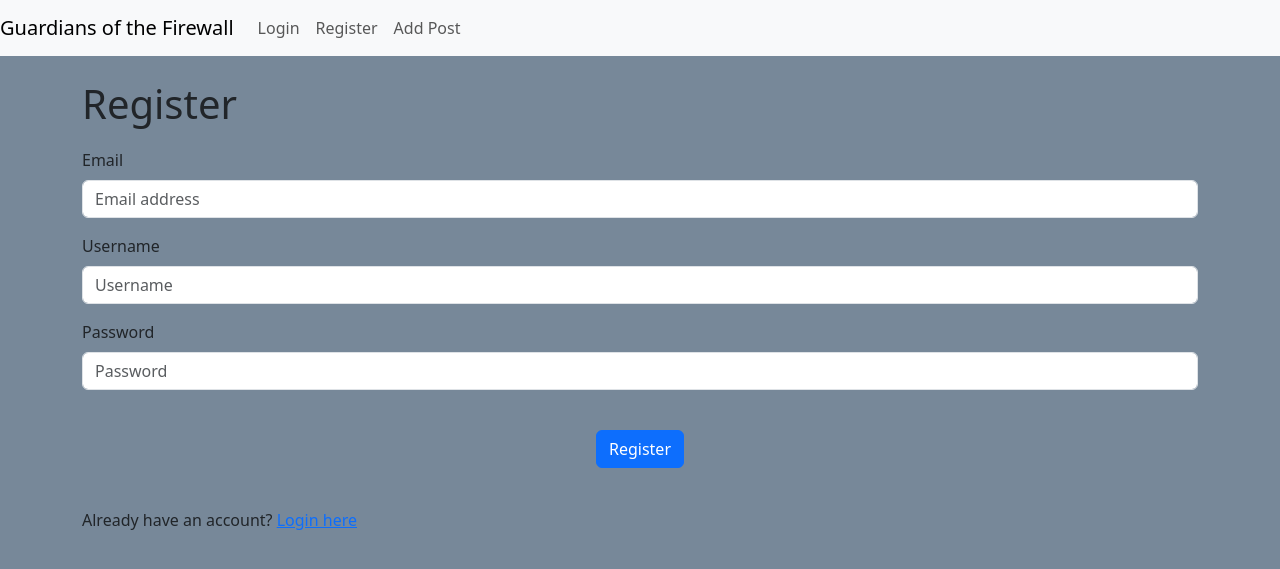
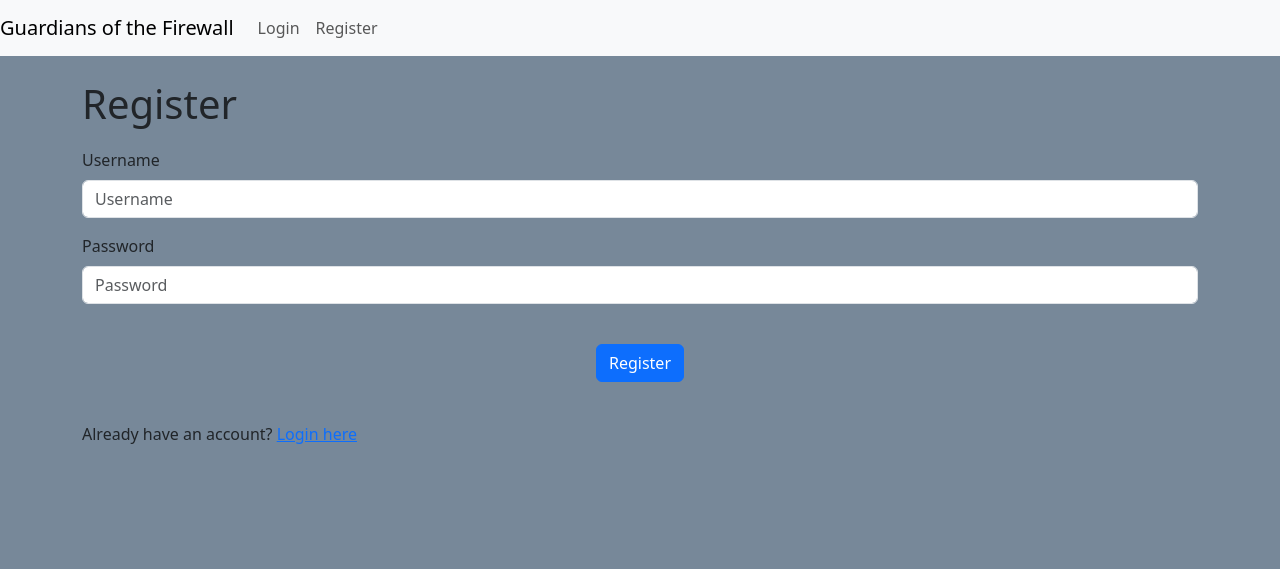
Before and after one commit to LexaTheCreativity/IKT222--assignment-2, a Flask app: page /register in a window 1280 px wide. Shown: the top 569 px of the page. Run offline with Flask 3, Linux system fonts and the light colour scheme.

Commit message:
Mangler bare å fikse flere bruker håndtering

```diff
--- a/Assingment_2/app.py
+++ b/Assingment_2/app.py
@@ -1,7 +1,9 @@
+import sqlite3
 from flask_login import current_user, login_user, logout_user, login_required, UserMixin, LoginManager
 from flask import Flask, render_template, redirect, url_for, request, session, flash, g
 from database import connect_db
-from werkzeug.security import generate_password_hash, check_password_hash
+# from flask_scrypt import generate_password_hash, check_password_hash, generate_random_salt
+# from werkzeug.security import generate_password_hash, check_password_hash
 
 app = Flask(__name__)
 app.secret_key = 'your_secret_key'  # Needed for session management
@@ -48,48 +50,59 @@ def home():
 
     return render_template('home.html', posts=posts)
 
+
 @app.route('/register', methods=['GET', 'POST'])
 def register():
     if request.method == 'POST':
-        email = request.form.get('email')
-        username = request.form.get('username')
-        password = request.form.get('password')
-        hashed_password = generate_password_hash(password, method='sha256')
+        username = request.form['username']
+        password = request.form['password']
+        # salt = generate_random_salt()
+        # hashed_password = generate_password_hash(password)
 
         conn = connect_db()
         cursor = conn.cursor()
-        cursor.execute("INSERT INTO users (email, username, password) VALUES (?, ?)", (email, username, hashed_password))
-        conn.commit()
-
-        return redirect(url_for('login'))
-    return render_template('register.html', title='Register')
+        try:
+            cursor.execute("INSERT INTO users (username, password) VALUES (?, ?)", (username, password))
+            conn.commit()
+            flash('Registration successful! You can now log in.', category='success')
+            return redirect(url_for('login'))
+        except sqlite3.IntegrityError:
+            flash('Username already exists. Please choose a different one.', category='error')
+        except Exception as e:
+            flash(f'An error occurred: {e}', category='error')
+    else:
+        return render_template('register.html')
 
 
 @app.route('/login', methods=['GET', 'POST'])
 def login():
     if request.method == 'POST':
-        email = request.form.get('email')
-        password = request.form.get('password')
-
+        username = request.form['username']
+        password = request.form['password']
         conn = connect_db()
         cursor = conn.cursor()
-        cursor.execute("SELECT * FROM users WHERE (email, password) = (?,?)", (email, password))
+
+        cursor.execute("SELECT * FROM users WHERE username = ? AND password = ?", (username, password))
         user = cursor.fetchone()
+        conn.close()
 
-        if user and check_password_hash(user[2], password):
-            user_obj = user(id=user[0], username=user[1], password=user[2])
-            login_user(user_obj)  # Logs the user in
+        if user and user[2] == password:
+            session['user_id'] = user[0]
+            flash('Login successful!', category='success')
             return redirect(url_for('home'))
         else:
             flash('Invalid username or password', category='error')
-            return "Invalid credentials"
-
-    return render_template('login.html', title='Login')
+            return redirect(url_for('login'))
+    else:
+        return render_template('login.html')
 
 
+@app.route("/logout")
 @login_required
 def logout():
-    session.pop('user_id', None)
+    session.clear()
+    logout_user()
+    flash("You were logged out. See you soon!")
     return redirect(url_for('home.html'))
 
 
@@ -97,23 +110,31 @@ def logout():
 @login_required
 def add_post():
     if 'user_id' not in session:
+        flash('You need to be logged in to add a post.', category='error')
         return redirect(url_for('login'))
 
     if request.method == 'POST':
-        title = request.form.get('title')
-        content = request.form.get('content')
-        try:
-            conn = connect_db()
-            cursor = conn.cursor()
-            cursor.execute("INSERT INTO posts (title, content, user_id) VALUES (?, ?, ?)",
-                           (title, content, current_user.id))
-            conn.commit()
+        title = request.form['title']
+        content = request.form['content']
 
-            return redirect(url_for('home'))
+        if current_user.is_authenticated:
+            try:
+                conn = connect_db()
+                cursor = conn.cursor()
+                cursor.execute("INSERT INTO posts (title, content, user_id) VALUES (?, ?, ?)",
+                               (title, content, session['user_id']))
+                conn.commit()
 
-        except Exception as e:
-            print(f"error while adding post: {e}")
-            flash('An error occurred while adding your post. Please try again.')
+                flash('Post added successfully!', category='success')
+                return redirect(url_for('home'))
+
+            except Exception as e:
+                print(f"error while adding post: {e}")
+                flash('An error occurred while adding your post. Please try again.')
+        else:
+            flash('You must login to add posts')
+    else:
+        flash('You must login to add posts')
 
     return render_template('add_post.html')
 
--- a/Assingment_2/database.py
+++ b/Assingment_2/database.py
@@ -11,7 +11,7 @@ def create_tables():
     cursor.execute('''
         CREATE TABLE IF NOT EXISTS users (
             id INTEGER PRIMARY KEY AUTOINCREMENT,
-            email TEXT NOT NULL UNIQUE
+            username TEXT NOT NULL UNIQUE
             password TEXT NOT NULL
         )
     ''')
--- a/Assingment_2/templates/base.html
+++ b/Assingment_2/templates/base.html
@@ -15,14 +15,16 @@
         <a class="navbar-brand" href="/">Guardians of the Firewall</a>
         <div class="collapse navbar-collapse">
             <ul class="navbar-nav mr-auto">
-                {% if g.user %}
-                    Logged in as {{ g.user[1] }}
+                {% if 'user_id' in session %}
                     <!-- If user is logged in, show username and logout -->
                     <li class="nav-item">
-                        <span class="navbar-text">Hello, {{ current_user.username }}</span>
+                        <span class="navbar-text">Hello, {{ session['user_id'] }}</span>
                     </li>
                     <li class="nav-item">
-                        <a class="nav-link" href="{{ url_for('app.logout') }}">Logout</a>
+                        <a class="nav-link" href="{{ url_for('logout') }}">Logout</a>
+                    </li>
+                    <li class="nav-item">
+                        <a class="nav-link" href="{{ url_for('add_post') }}">Add Post</a>
                     </li>
                 {% else %}
                     <!-- If no user is logged in, show login/register links -->
@@ -32,9 +34,6 @@
                     <li class="nav-item">
                         <a class="nav-link" href="{{ url_for('register') }}">Register</a>
                     </li>
-                    <li class="nav-item">
-                    <a class="nav-link" href="{{ url_for('add_post') }}">Add Post</a>
-                </li>
                 {% endif %}
             </ul>
         </div>
--- a/Assingment_2/templates/register.html
+++ b/Assingment_2/templates/register.html
@@ -9,20 +9,14 @@
 
     <form method="POST">
         <div class="mb-3">
-            <label for="email" class="form-label">Email</label>
-            <input type="text" class="form-control" id="email" name="email" placeholder="Email address" required>
-        </div>
-
-
-        <div class="mb-3">
             <label for="username" class="form-label">Username</label>
             <input type="text" class="form-control" id="username" name="username" placeholder="Username" required>
         </div>
 
 
         <div class="mb-3">
-            <label for="password1" class="form-label">Password</label>
-            <input type="text" class="form-control" id="password1" name="password1" placeholder="Password" required>
+            <label for="password" class="form-label">Password</label>
+            <input type="password" class="form-control" id="password" name="password" placeholder="Password" required>
         </div>
 
         <br/>
```
Also changed, not shown: Assingment_2/templates/login.html (+13 -3 lines), Assingment_2/authentication.py (added), Assingment_2/blog.db.
